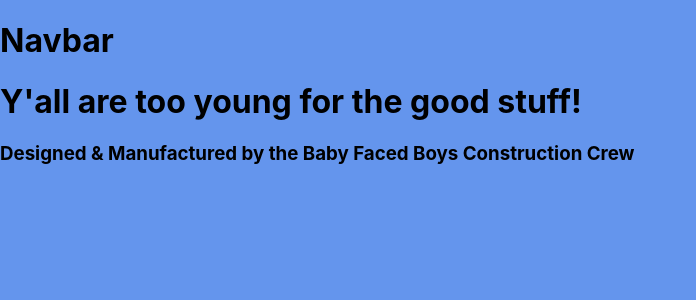
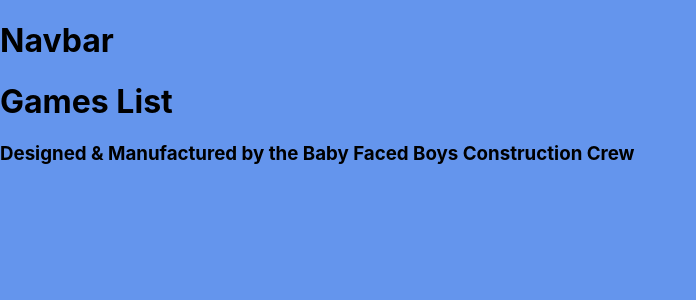
Before and after one commit to bethel-school-of-technology/team-baby-face-boys-frontend, a React (Create React App) app: page /games in a window 1280 px wide. Shown: the top 300 px of the page, without its empty margins (0-696 px from the left). Built offline with nearby package versions, Linux system fonts and the light colour scheme; the HTML template or start-up script is replaced by a standard one.

Commit message:
Updated Users 12- and prepped for Isaac ZC

```diff
--- a/src/App.js
+++ b/src/App.js
@@ -1,10 +1,8 @@
 import React from 'react';
 import './App.css';
 import { BrowserRouter, Routes, Route } from 'react-router-dom';
+import axios from "axios";
 
-import Footer from './components/footer';
-import Header from './components/header';
-import axios from "axios";
 import Forum from './screens/forum';
 import Leaderboard from './screens/leaderboard';
 import Profilepage from './screens/profilepage';
--- a/src/screens/users12.js
+++ b/src/screens/users12.js
@@ -4,9 +4,9 @@ import Footer from '../components/footer';
 
 const Preteen = () => {
     return (
-        <div>
+        <div class="container">
             <Navbar />
-            <h1>Y'all are too young for the good stuff!</h1>
+            <h1>Games List</h1>
             <Footer />
         </div>
     );
```
